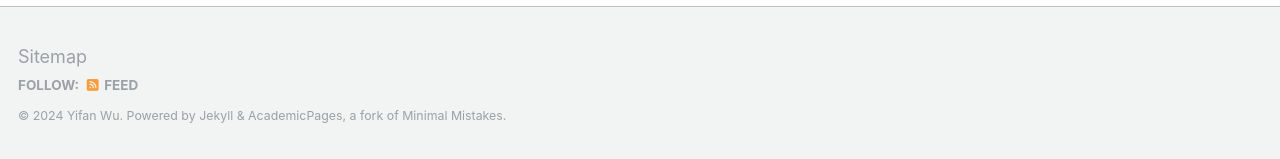
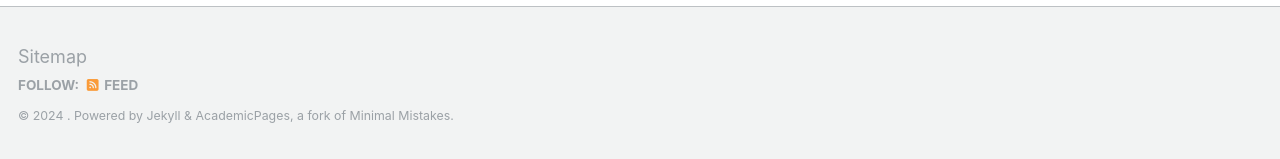
Before and after one commit to Wuyf19970105/Wuyf19970105.github.io, a Jekyll site: the page built from _pages/about.md, in a window 1280 px wide and 900 px high, scrolled down 1809 px. Shown: the part 738-897 px from the top of the window. Built offline with Jekyll 4.4.1, drawn with Linux system fonts in a browser that asks for light colours.

Commit message:
Update _config.yml
Signed-off-by: Yifan Wu <148335396+Wuyf19970105@users.noreply.github.com>

```diff
--- a/_config.yml
+++ b/_config.yml
@@ -10,7 +10,7 @@
 locale                   : "en-US"
 title                    : " "
 title_separator          : "-"
-name                     : &name "Yifan Wu"
+name                     : &name ""
 description              : &description "personal description"
 url                      : https://academicpages.github.io # the base hostname & protocol for your site e.g. "https://mmistakes.github.io"
 baseurl                  : "" # the subpath of your site, e.g. "/blog"
```
